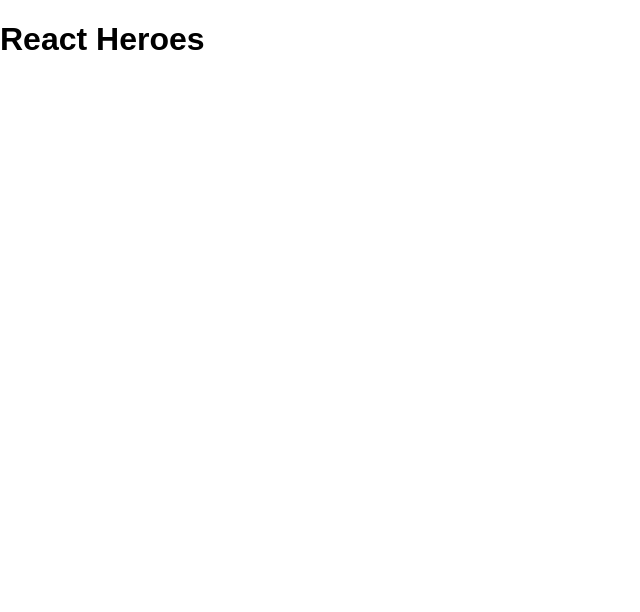
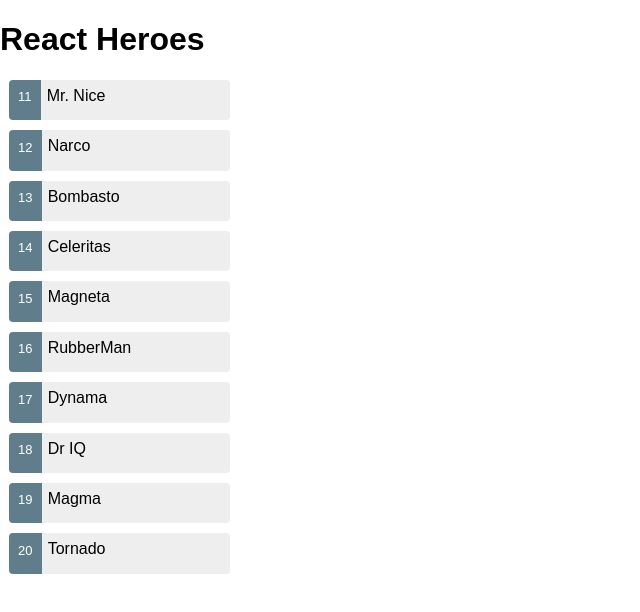
Before and after one commit to jtomchak/react-heroes, a React (Create React App) app: page / in a window 1280 px wide. Shown: the top 612 px of the page, without its empty margins (0-640 px from the left). Built offline with nearby package versions, Linux system fonts and the light colour scheme.

Commit message:
adding an onClick event to each list item

```diff
--- a/src/App.js
+++ b/src/App.js
@@ -15,9 +15,19 @@ const HEROES = [
 ];
 
 const App = () => {
+  const handleSelectedHero = hero => {
+    console.log(hero.name);
+  };
+  const heroesListReactElements = HEROES.map(hero => (
+    <li key={hero.id} onClick={() => handleSelectedHero(hero)}>
+      <span className="badge">{hero.id}</span>
+      {hero.name}
+    </li>
+  ));
   return (
-    <div>
+    <div className="App">
       <h1>React Heroes</h1>
+      <ul className="heroes">{heroesListReactElements}</ul>
     </div>
   );
 };
```
